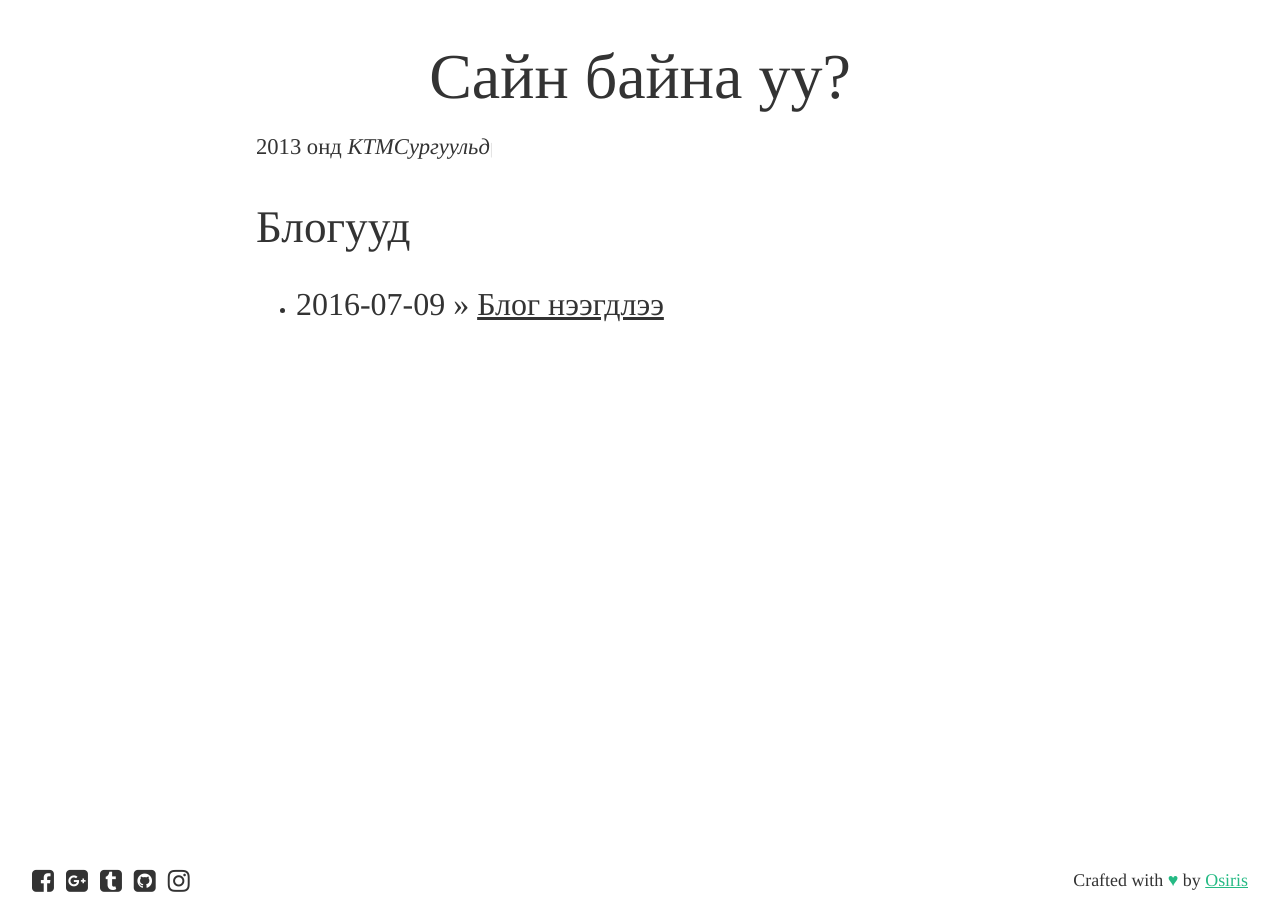
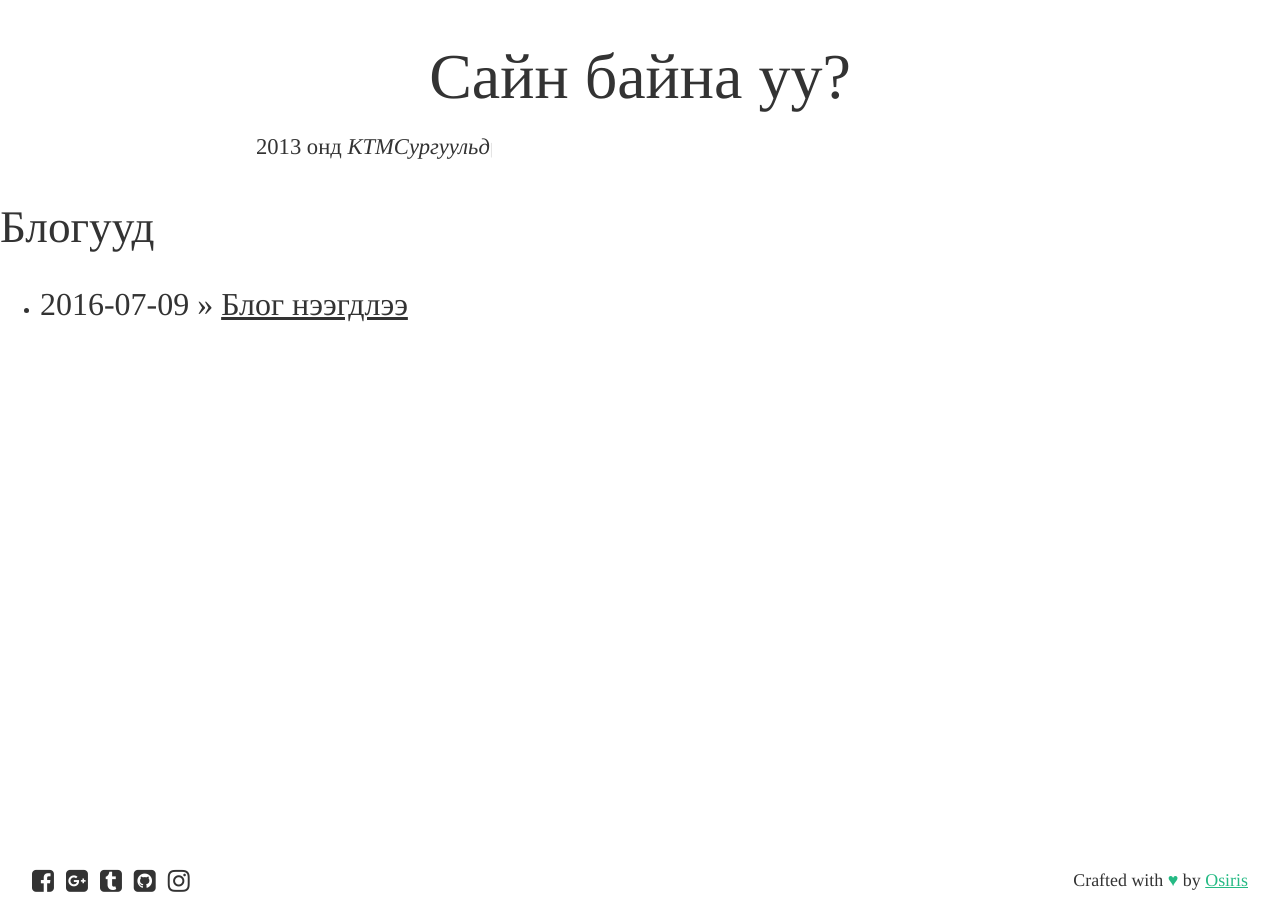
Before and after one commit to Ds3c-ctf-team/enkhee-Osiris.github.io-old, a Jekyll site: the page built from index.html, in a window 1280 px wide. Built offline with Jekyll 4.4.1, drawn with Linux system fonts in a browser that asks for light colours; nearby versions of some CDN libraries.

Commit message:
Update post

```diff
--- a/_layouts/default.html
+++ b/_layouts/default.html
@@ -13,11 +13,10 @@
 
 <body>
     <div class="container py2">
-        <div class="txt--center">
-            <h1>
+        <div class="measure">
+        <h1 class="txt--center">
             Сайн байна уу?
         </h1>
-            <div class="measure">
             <div class="txt--left">
                 <div id="typed-strings">
                     <span>Намайг <strong>Энх-Эрдэнэ</strong> гэдэг.</span>
@@ -29,8 +28,7 @@
 				</span>
             </div>
         </div>
-        </div>
-        <section class="measure my2" id="blogs">
+        <section class="my2" id="blogs">
             <h2 class="h2">Блогууд</h2> {{ content }}
         </section>
     </div>
```
Lines whose indentation alone changed are shown as unchanged.
